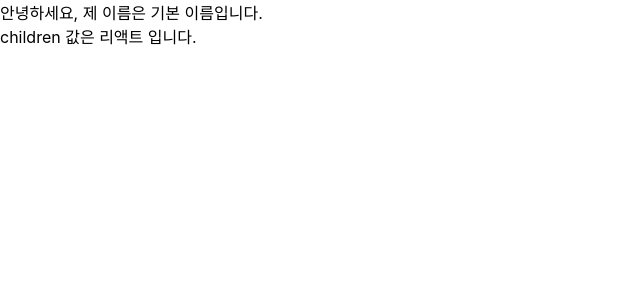
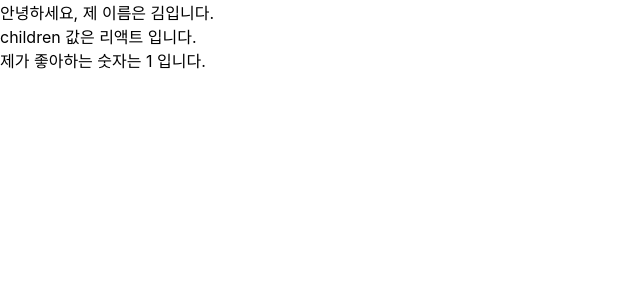
Before and after one commit to gheun0712/TIL, a React (Create React App) app in the folder React/hello-react/: page / in a window 1280 px wide. Shown: the top 300 px of the page, without its empty margins (0-640 px from the left). Built offline with nearby package versions, Linux system fonts and the light colour scheme.

Commit message:
update hello-react

```diff
--- a/React/hello-react/src/App.js
+++ b/React/hello-react/src/App.js
@@ -1,7 +1,7 @@
 import MyComponent from "./MyComponent";
 
 const App = () => {
-  return <MyComponent>리액트</MyComponent>;
+  return <MyComponent name="김" favoriteNumber={1}>리액트</MyComponent>;
 };
 
 export default App;
--- a/React/hello-react/src/MyComponent.js
+++ b/React/hello-react/src/MyComponent.js
@@ -1,7 +1,10 @@
-const MyComponent = ({ name, children }) => {
+import PropTypes from 'prop-types';
+
+const MyComponent = ({ name, favoriteNumber, children }) => {
   return (
     <div>안녕하세요, 제 이름은 {name}입니다. <br/>
-    children 값은 {children} 입니다.
+    children 값은 {children} 입니다. <br/>
+    제가 좋아하는 숫자는 {favoriteNumber} 입니다.
     </div>
   );
 };
@@ -10,4 +13,9 @@
   name: '기본 이름'
 };
 
+MyComponent.propTypes = {
+  name: PropTypes.string,
+  favoriteNumber: PropTypes.number.isRequired
+};
+
 export default MyComponent;
```
